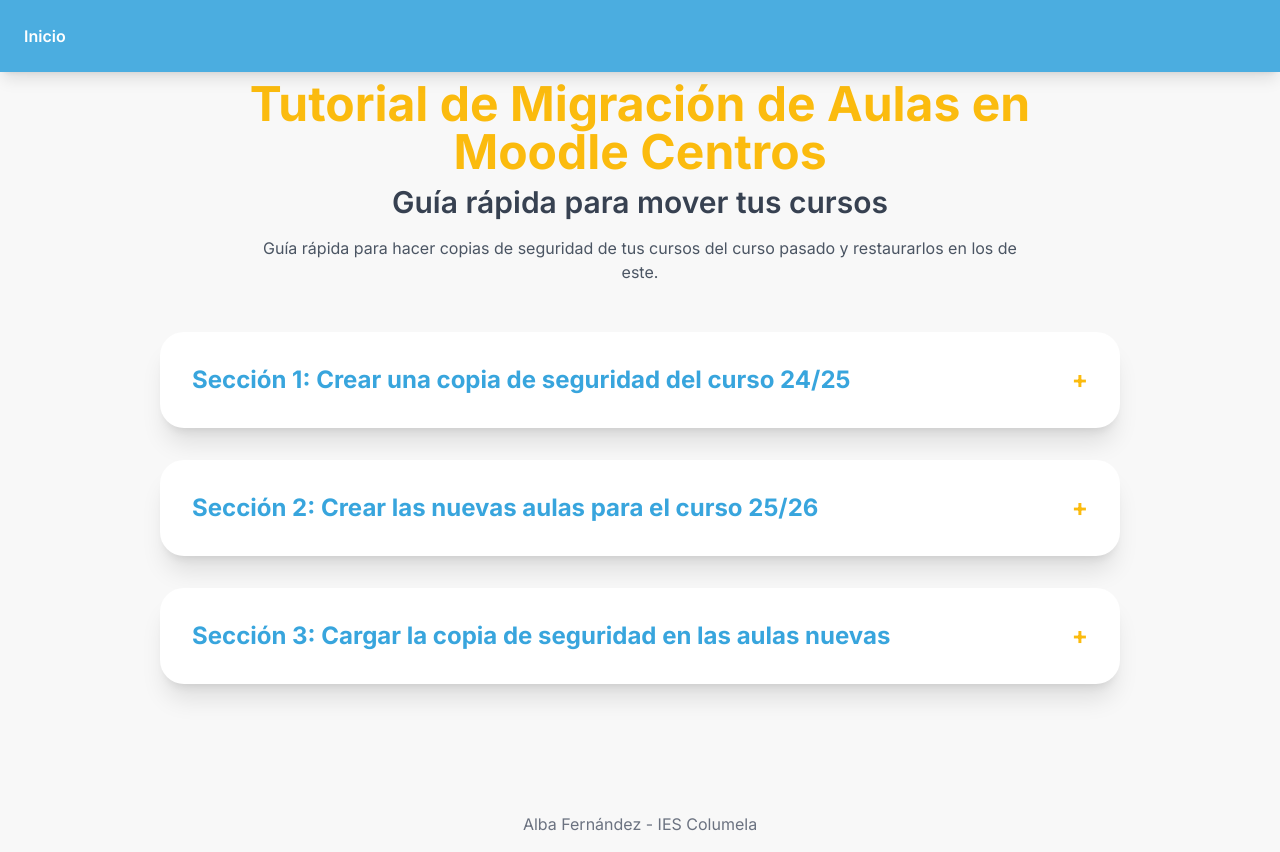
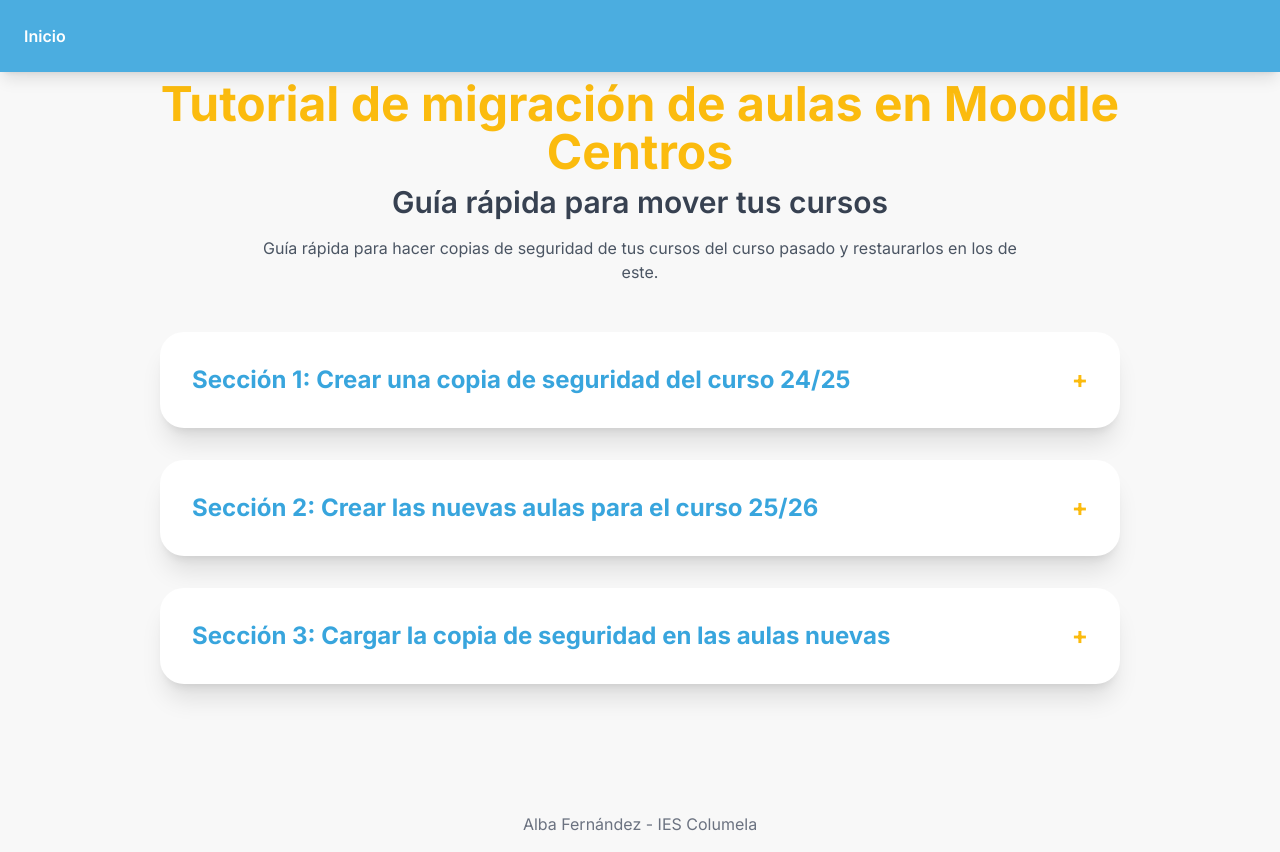
Before and after one commit to albaares/columela, a plain HTML site: page tutorial_migracion_moodle.html in a window 1280 px wide. Drawn offline with nearby package versions, Linux system fonts and the light colour scheme.

Commit message:
Update tutorial_migracion_moodle.html

```diff
--- a/tutorial_migracion_moodle.html
+++ b/tutorial_migracion_moodle.html
@@ -60,7 +60,7 @@
     <main class="container-content max-w-5xl mx-auto p-4 sm:p-8">
         <br><br>
         <section class="text-center mb-12">
-            <h1 class="text-4xl sm:text-5xl font-bold mb-2 text-[#FBBB0E]">Tutorial de Migración de Aulas en Moodle Centros</h1>
+            <h1 class="text-4xl sm:text-5xl font-bold mb-2 text-[#FBBB0E]">Tutorial de migración de aulas en Moodle Centros</h1>
             <h2 class="text-2xl sm:text-3xl font-semibold text-gray-700">Guía rápida para mover tus cursos</h2>
             <p class="mt-4 max-w-3xl mx-auto text-gray-600">
                 Guía rápida para hacer copias de seguridad de tus cursos del curso pasado y restaurarlos en los de este.
```
